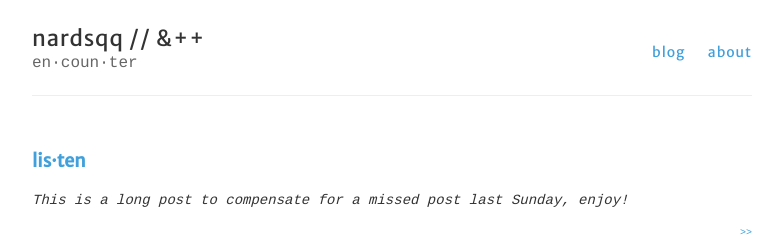
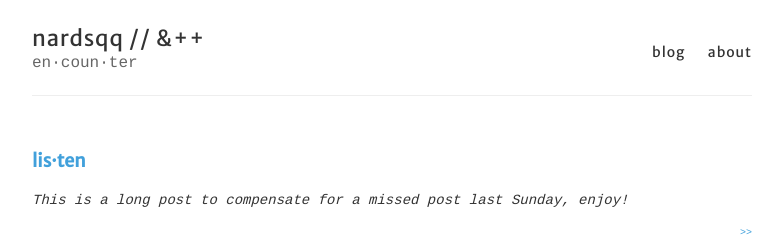
Before and after one commit to nardsqq/nardsqq.github.io, a Jekyll site: the page built from index.html, in a window 1280 px wide. Shown: the top 236 px of the page, without its empty margins (248-1031 px from the left). Built offline with Jekyll 4.4.1, drawn with Linux system fonts in a browser that asks for light colours.

Commit message:
Change nav item color

```diff
--- a/_layouts/default.html
+++ b/_layouts/default.html
@@ -27,8 +27,8 @@
           </div>
 
           <nav>
-            <a href="{{ site.baseurl }}/">blog</a>
-            <a href="{{ site.baseurl }}/about">about</a>
+            <a class="site-nav-item" href="{{ site.baseurl }}/">blog</a>
+            <a class="site-nav-item" href="{{ site.baseurl }}/about">about</a>
           </nav>
         </header>
       </div>
--- a/style.scss
+++ b/style.scss
@@ -297,6 +297,10 @@ a {
   color: #41A0DB !important;
 }
 
+.site-nav-item {
+  color: $darkGray !important;
+}
+
 // Settled on moving the import of syntax highlighting to the bottom of the CSS
 // ... Otherwise it really bloats up the top of the CSS file and makes it difficult to find the start
 @import "highlights";
```
